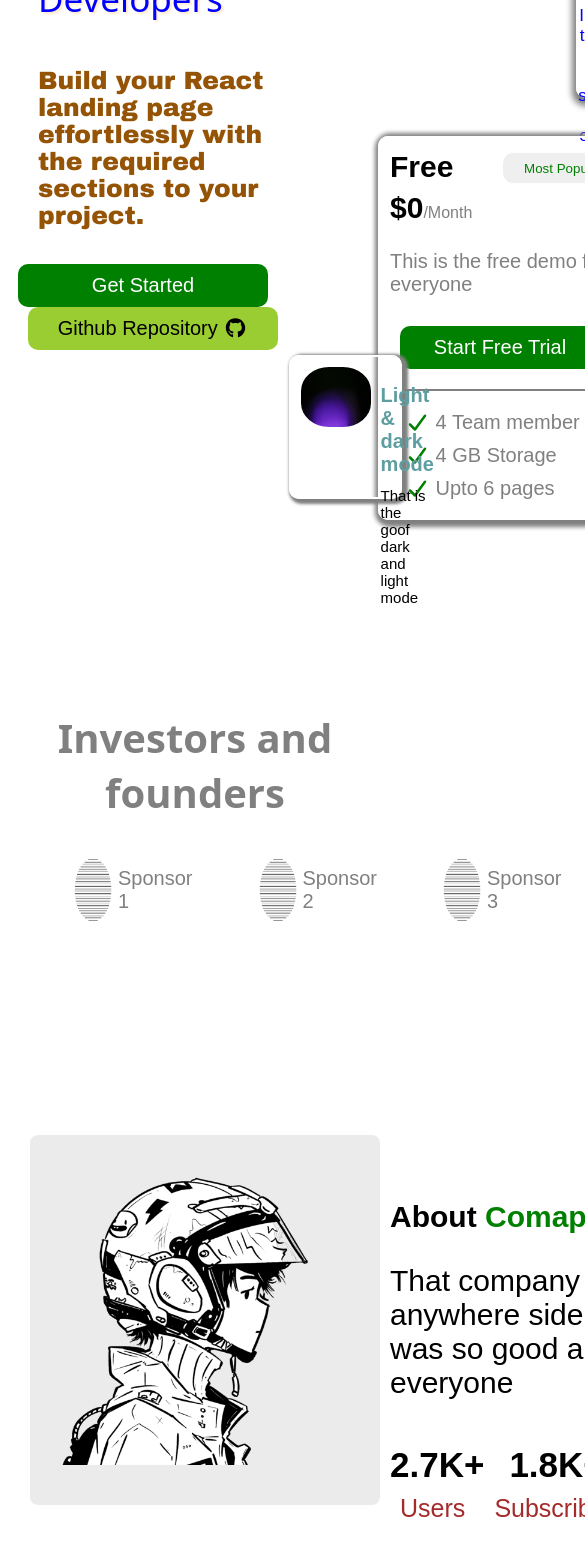
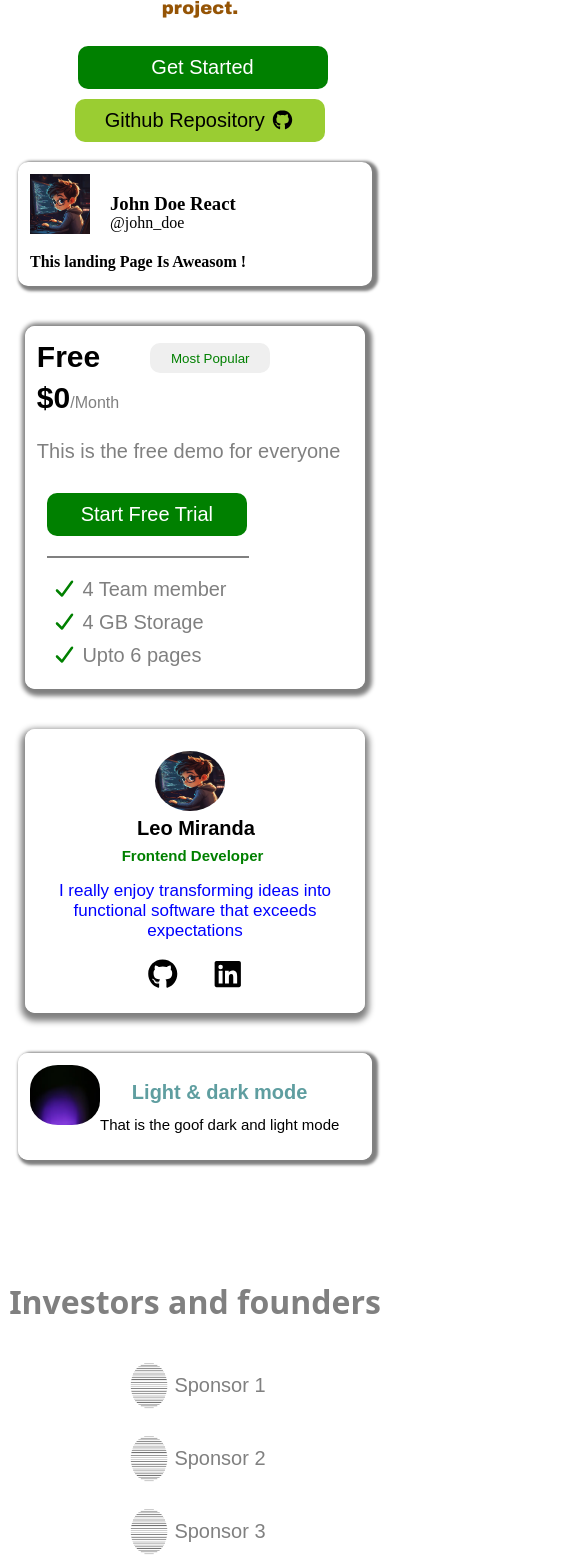
Before and after one commit to Shoaib-Khan90/Landing-Page-Form-React, a React (Vite) app in the folder Landing-Page/: page / in a window 390 px wide. Shown: the part 320-1888 px from the top of the page, 585 px wide, since content can reach past the window. Built offline with nearby package versions, Linux system fonts and the light colour scheme; a web font is replaced by a local one.

Commit message:
updated changes

```diff
--- a/Landing-Page/src/components/Body.css
+++ b/Landing-Page/src/components/Body.css
@@ -408,3 +408,184 @@
 .Gamification>p{
     font-family: sans-serif;
 }
+
+/* =========================
+   Responsive CSS
+   ========================= */
+
+@media (max-width: 1024px) {
+  .main {
+    flex-direction: column;
+    align-items: center;
+  }
+
+  .body>button{
+    margin-bottom: 10px;
+    margin-left: 15px;
+  }
+
+  .body {
+    width: 90%;
+    text-align: center;
+  }
+
+  .card {
+    width: 100%;
+    margin-left: 0;
+    justify-content: center;
+    flex-wrap: wrap;
+    gap: 20px;
+  }
+
+  .card2,
+  .card4 {
+    position: static;
+    width: 300px;
+    height: auto;
+    margin-top: 20px;
+  }
+
+  .card3 {
+    width: 90%;
+    margin-left: 0;
+  }
+
+  .aboutcompany {
+    flex-direction: column;
+    height: auto;
+    text-align: center;
+    margin-top: 100px;
+  }
+
+  .text {
+    margin-left: 0;
+  }
+
+  .User {
+    flex-wrap: wrap;
+    gap: 20px;
+  }
+
+  .Container {
+    flex-wrap: wrap;
+    justify-content: center;
+  }
+
+  .Accesbility,
+  .Community,
+  .Scalability,
+  .Gamification {
+    width: 45%;
+    margin-left: 0;
+  }
+
+  .circle {
+    flex-wrap: wrap;
+    justify-content: center;
+  }
+
+  .circle > .circle1 {
+    margin-left: 20px;
+    margin-top: 10px;
+  }
+}
+
+/* =========================
+   Mobile Responsive
+   ========================= */
+
+@media (max-width: 768px) {
+  .body > h1 {
+    font-size: 28px;
+  }
+
+  .body > h3 {
+    font-size: 20px;
+  }
+
+  .body button {
+    width: 100%;
+    max-width: 250px;
+  }
+
+  .card1,
+  .card2,
+  .card3,
+  .card4 {
+    width: 95%;
+    margin: 10px auto;
+  }
+
+  .head1,
+  .head2,
+  .head3 {
+    margin-left: 0;
+    text-align: center;
+  }
+
+  .investors {
+    margin-top: 100px;
+    font-size: 18px;
+  }
+
+  .text > h2,
+  .text > p {
+    font-size: 22px;
+  }
+
+  .text1 > h1 {
+    font-size: 30px;
+  }
+
+  .text1 > p {
+    font-size: 22px;
+  }
+
+  .Accesbility,
+  .Community,
+  .Scalability,
+  .Gamification {
+    width: 90%;
+  }
+
+  .User {
+    flex-direction: column;
+    align-items: center;
+    text-align: center;
+  }
+
+  .circle {
+    flex-direction: column;
+    align-items: center;
+  }
+
+  .circle > .circle1 {
+    margin-left: 0;
+  }
+}
+
+/* =========================
+   Small Mobile
+   ========================= */
+
+@media (max-width: 480px) {
+  .body > h1 {
+    font-size: 24px;
+  }
+
+  .body > h3 {
+    font-size: 18px;
+  }
+
+  .text1 > h1 {
+    font-size: 24px;
+  }
+
+  .text1 > p {
+    font-size: 18px;
+  }
+
+  .investors {
+    font-size: 16px;
+  }
+}
```
